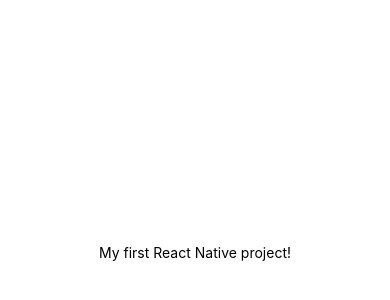
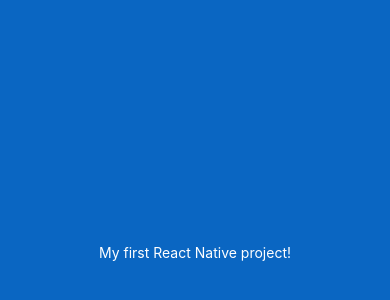
Before and after one commit to VlasiukOleg/goit-react-native-hw, a React Native app: screen / in a window 390 px wide. Shown: the part 170-470 px from the top of the page. Built offline with nearby package versions, Linux system fonts and the light colour scheme.

Commit message:
change bg and text color

```diff
--- a/App.js
+++ b/App.js
@@ -1,20 +1,24 @@
 import { StatusBar } from "expo-status-bar";
 import { StyleSheet, Text, View } from "react-native";
+
+const styles = StyleSheet.create({
+  container: {
+    flex: 1,
+    backgroundColor: "#0A66C2",
+    color: "#fff",
+    alignItems: "center",
+    justifyContent: "center",
+  },
+  color: {
+    color: "#fff",
+  },
+});
 
 export default function App() {
   return (
     <View style={styles.container}>
-      <Text>My first React Native project!</Text>
+      <Text style={styles.color}>My first React Native project!</Text>
       <StatusBar style="auto" />
     </View>
   );
 }
-
-const styles = StyleSheet.create({
-  container: {
-    flex: 1,
-    backgroundColor: "#fff",
-    alignItems: "center",
-    justifyContent: "center",
-  },
-});
```
